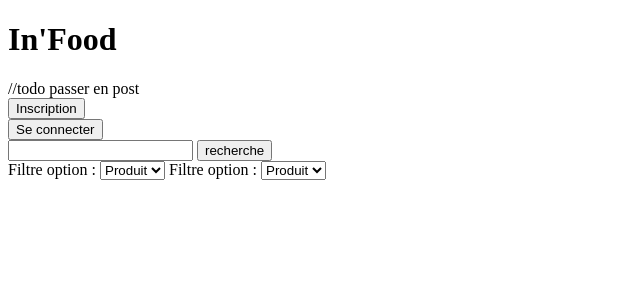
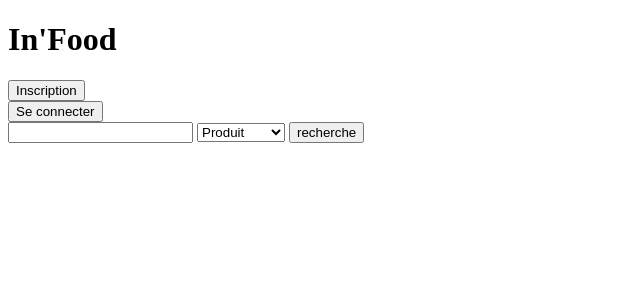
Before and after one commit to Kuinox/InFood, a PHP site: page / in a window 1280 px wide. Shown: the top 300 px of the page, without its empty margins (0-640 px from the left). Run offline with PHP 8.4, Linux system fonts and the light colour scheme.

Commit message:
no message

```diff
--- a/index.php
+++ b/index.php
@@ -6,7 +6,9 @@
 	</head>
 	<body>
 		<h1>In'Food	</h1>
-//todo passer en post
+		<?
+		//  todo passer en post
+		?>
 		<form action="inscription1.php" method="get">
 			<input type="hidden"/>
 			<input type="submit" name="inscription" value="Inscription"/>
@@ -15,23 +17,15 @@
 			<input type="hidden"/>
 			<input type="submit" name="connexion" value="Se connecter"/>
 		</form>
-		<form action="resultat_de_recherche.php" method="POST">
+		<form action="resultat_de_recherche.php" method="POST" >
 			<input type="text" name="recherche"/>
-			<input type="submit" name="recherche" value="recherche"/><br>
-			Filtre option :
-		<select name="filtre" form="recherche">
-		  <option value="produit">Produit</option>
-		  <option value="qualite">qualite</option>
-		  <option value=""></option>
-		  <option value=""></option>
+		<select name="filtre">
+		  <option value="aliment">Produit</option>
+			<option value="additive">additif</option>
+			<option value="ingredients">ingredients</option>
+			<option value="categorie">categorie</option>
 		</select>
-			Filtre option :
-		<select name="filtre" form="recherche">
-		  <option value="produit">Produit</option>
-		  <option value="qualite">qualite</option>
-		  <option value=""></option>
-		  <option value=""></option>
-		</select>
+		<input type="submit" name="valide" value="recherche"/>
 			<div></div>
 		</form>
 	</body>
```
